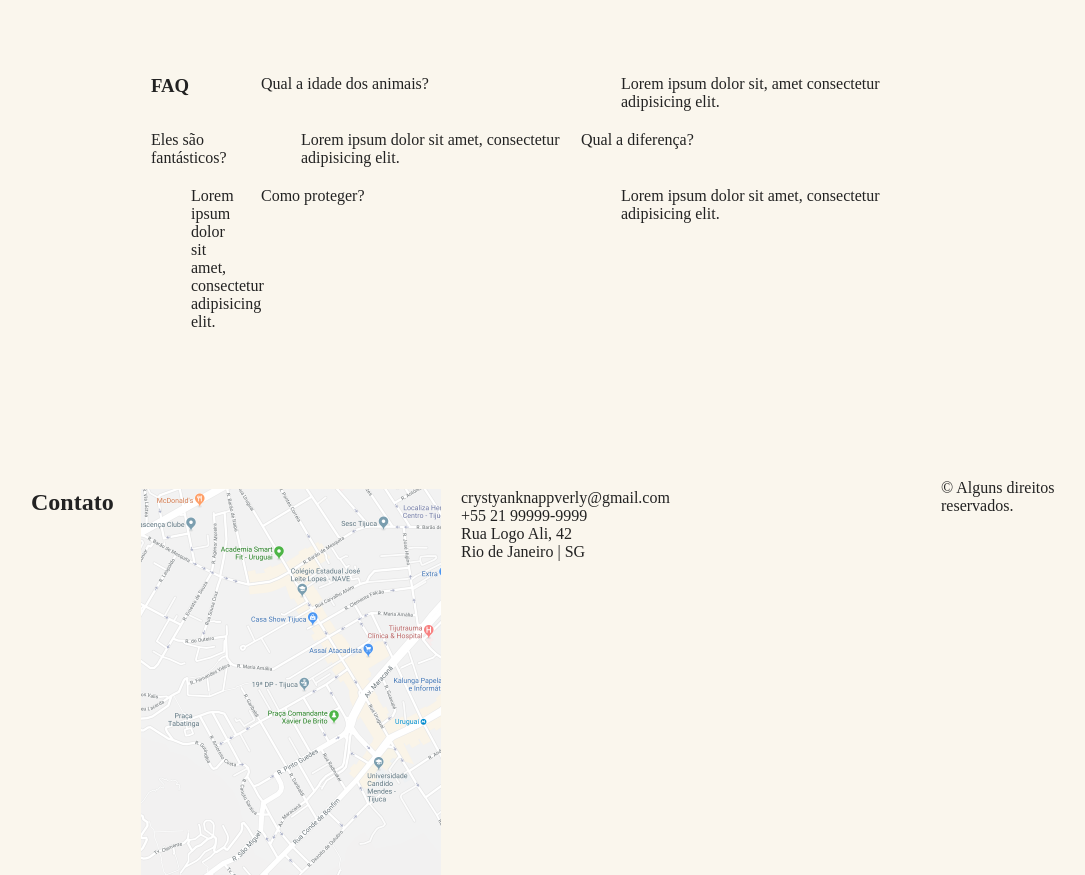
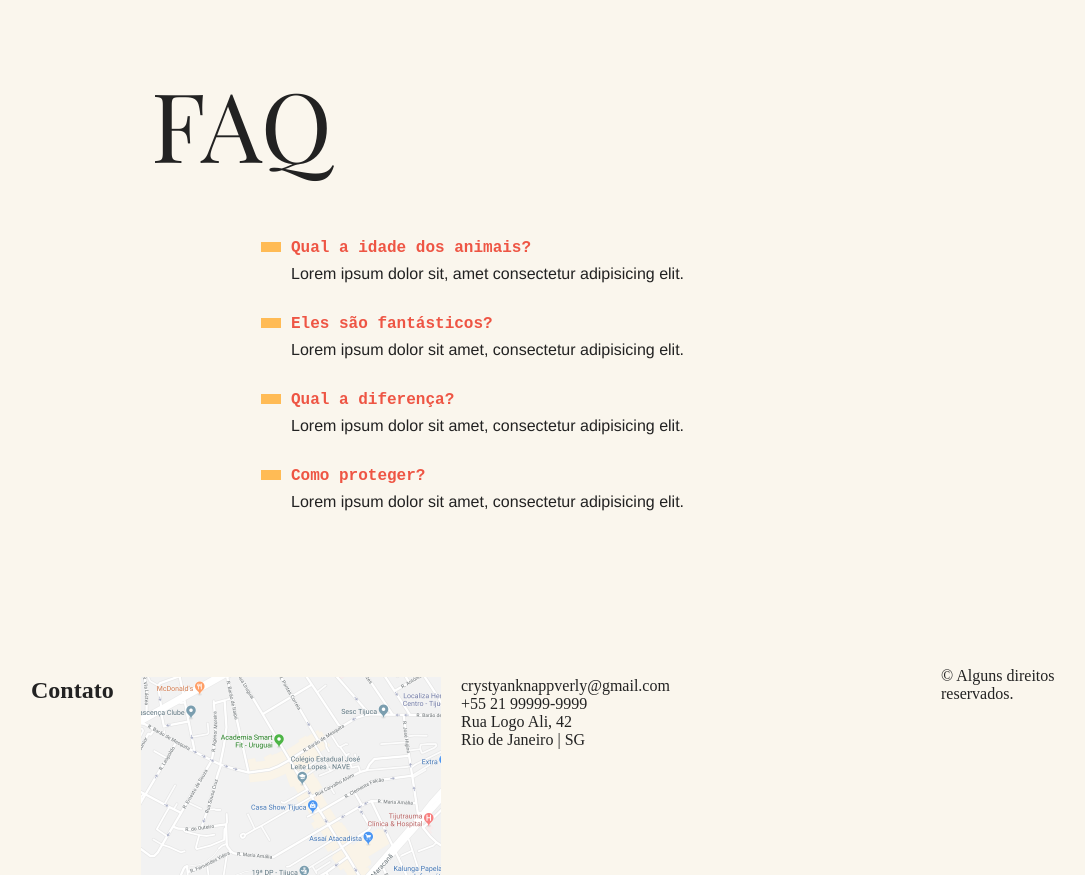
Before and after one commit to CrystyanVerly/FantasticAnimals, a plain HTML site: page index.html in a window 1280 px wide. Shown: the part 2475-3350 px from the top of the page, without its empty margins (159-1244 px from the left). Drawn offline with Linux system fonts and the light colour scheme.

Commit message:
finaliza a faq section

```diff
--- a/css/style.css
+++ b/css/style.css
@@ -138,3 +138,32 @@ body {
 .list-animals::-webkit-scrollbar-track {
   background: #faf6ed;
 }
+
+/* FAQ */
+
+.faq-list {
+  grid-column: 2 / 4;
+}
+
+.faq-list dt {
+  font-family: "IMB Plex Mono", monospace;
+  font-weight: bold;
+  margin-top: 2rem;
+  margin-bottom: 0.5rem;
+  color: #e54;
+}
+
+.faq-list dt::before {
+  content: "";
+  display: inline-block;
+  width: 20px;
+  height: 10px;
+  margin-right: 10px;
+  background: #fb5;
+}
+
+.faq-list dd {
+  font-family: Helvetica, Arial;
+  margin-bottom: 0.5rem;
+  margin-left: 30px;
+}
--- a/index.html
+++ b/index.html
@@ -172,15 +172,17 @@
         </section>
       </div>
       <section class="grid-section faq" id="faq">
-        <h1>FAQ</h1>
-        <dl>Qual a idade dos animais?</dl>
-        <dd>Lorem ipsum dolor sit, amet consectetur adipisicing elit.</dd>
-        <dl>Eles são fantásticos?</dl>
-        <dd>Lorem ipsum dolor sit amet, consectetur adipisicing elit.</dd>
-        <dl>Qual a diferença?</dl>
-        <dd>Lorem ipsum dolor sit amet, consectetur adipisicing elit.</dd>
-        <dl>Como proteger?</dl>
-        <dd>Lorem ipsum dolor sit amet, consectetur adipisicing elit.</dd>
+        <h1 class="title">FAQ</h1>
+        <dl class="faq-list">
+          <dt>Qual a idade dos animais?</dt>
+          <dd>Lorem ipsum dolor sit, amet consectetur adipisicing elit.</dd>
+          <dt>Eles são fantásticos?</dt>
+          <dd>Lorem ipsum dolor sit amet, consectetur adipisicing elit.</dd>
+          <dt>Qual a diferença?</dt>
+          <dd>Lorem ipsum dolor sit amet, consectetur adipisicing elit.</dd>
+          <dt>Como proteger?</dt>
+          <dd>Lorem ipsum dolor sit amet, consectetur adipisicing elit.</dd>
+        </dl>
       </section>
     </section>
     <section class="grid-section contact" id="contact">
```
